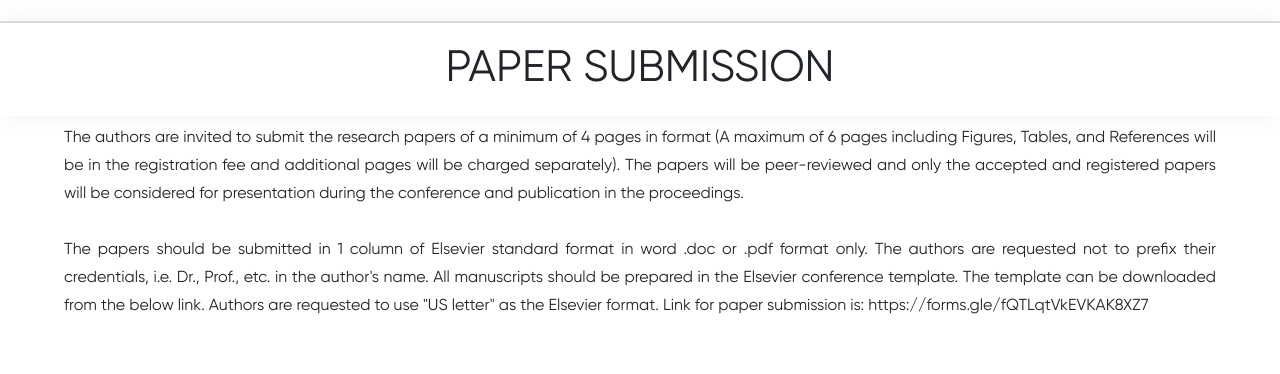
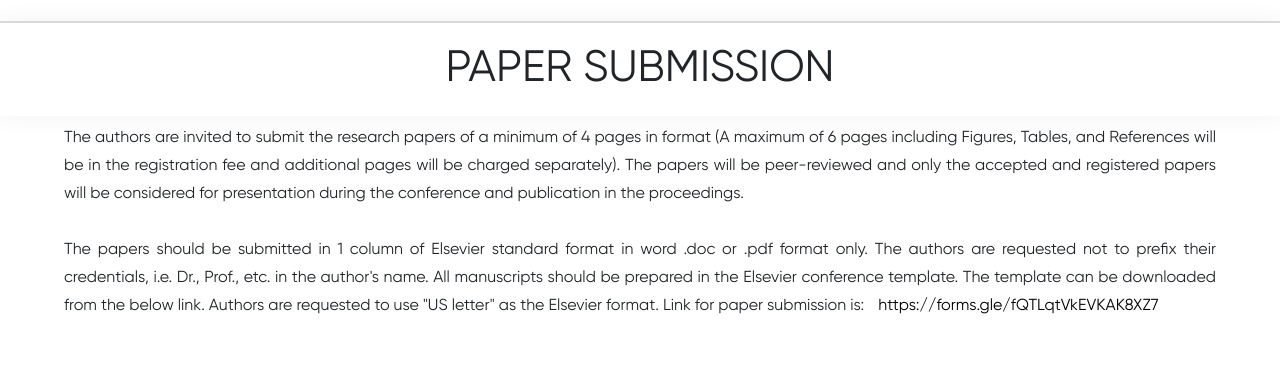
Before and after one commit to saksham-tiwari/ece, a React (Create React App) app: page / in a window 1280 px wide. Shown: the part 5800-6174 px from the top of the page. Built offline with nearby package versions, Linux system fonts and the light colour scheme.

Commit message:
Addedhyperlink

```diff
--- a/src/Homepage.jsx
+++ b/src/Homepage.jsx
@@ -282,7 +282,7 @@ const Homepage = () => {
           <p style={{textAlign:"justify"}}>
             The authors are invited to submit the research papers of a minimum of 4 pages in format (A maximum of 6 pages including Figures, Tables, and References will be in the registration fee and additional pages will be charged separately). The papers will be peer-reviewed and only the accepted and registered papers will be considered for presentation during the conference and publication in the proceedings. <br/><br/>
 
-            The papers should be submitted in 1 column of Elsevier standard format in word .doc or .pdf format only. The authors are requested not to prefix their credentials, i.e. Dr., Prof., etc. in the author's name. All manuscripts should be prepared in the Elsevier conference template. The template can be downloaded from the below link. Authors are requested to use "US letter" as the Elsevier format. Link for paper submission is: https://forms.gle/fQTLqtVkEVKAK8XZ7
+            The papers should be submitted in 1 column of Elsevier standard format in word .doc or .pdf format only. The authors are requested not to prefix their credentials, i.e. Dr., Prof., etc. in the author's name. All manuscripts should be prepared in the Elsevier conference template. The template can be downloaded from the below link. Authors are requested to use "US letter" as the Elsevier format. Link for paper submission is: <a style={{"color":"black"}} href='https://forms.gle/fQTLqtVkEVKAK8XZ7' target={"_blank"}>https://forms.gle/fQTLqtVkEVKAK8XZ7</a>
           </p>
         </div>
 
```
